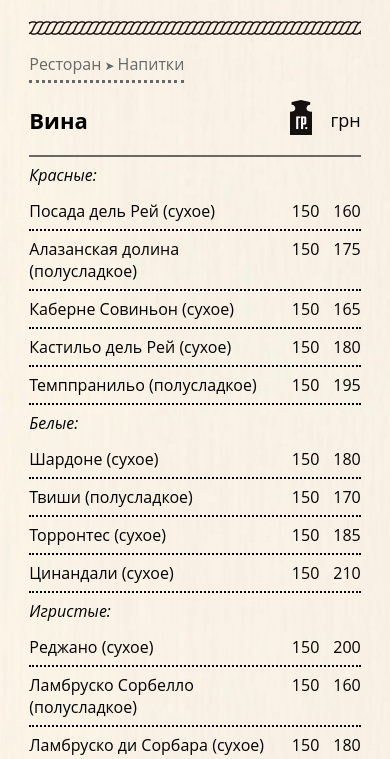
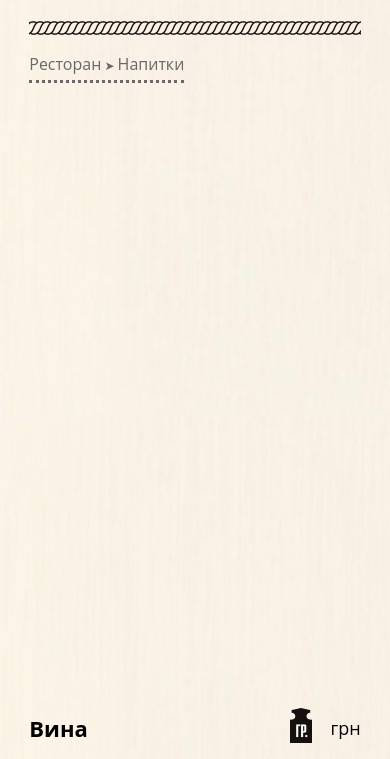
Before and after one commit to Celentia/Celentia.github.io, a plain HTML site: page drinks.html in a window 390 px wide. Shown: the part 85-844 px from the top of the page. Drawn offline with Linux system fonts and the light colour scheme.

Commit message:
Add files via upload

```diff
--- a/css/style.css
+++ b/css/style.css
@@ -373,6 +373,9 @@ nav {
 	}
 }
 @media (max-width: 420px) {
+	header {
+		height: 90vh;
+	}
 	.header__content {
 		margin-top: 0;
 	}
```
